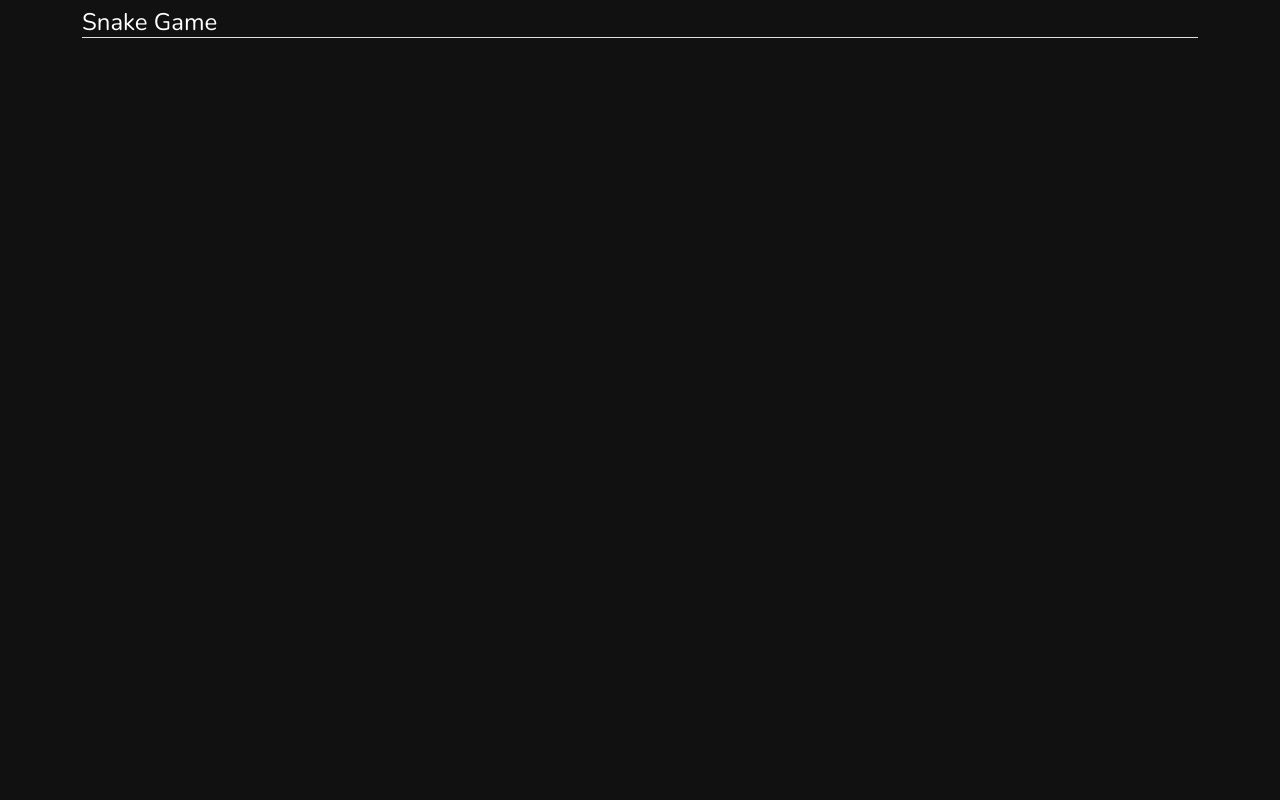
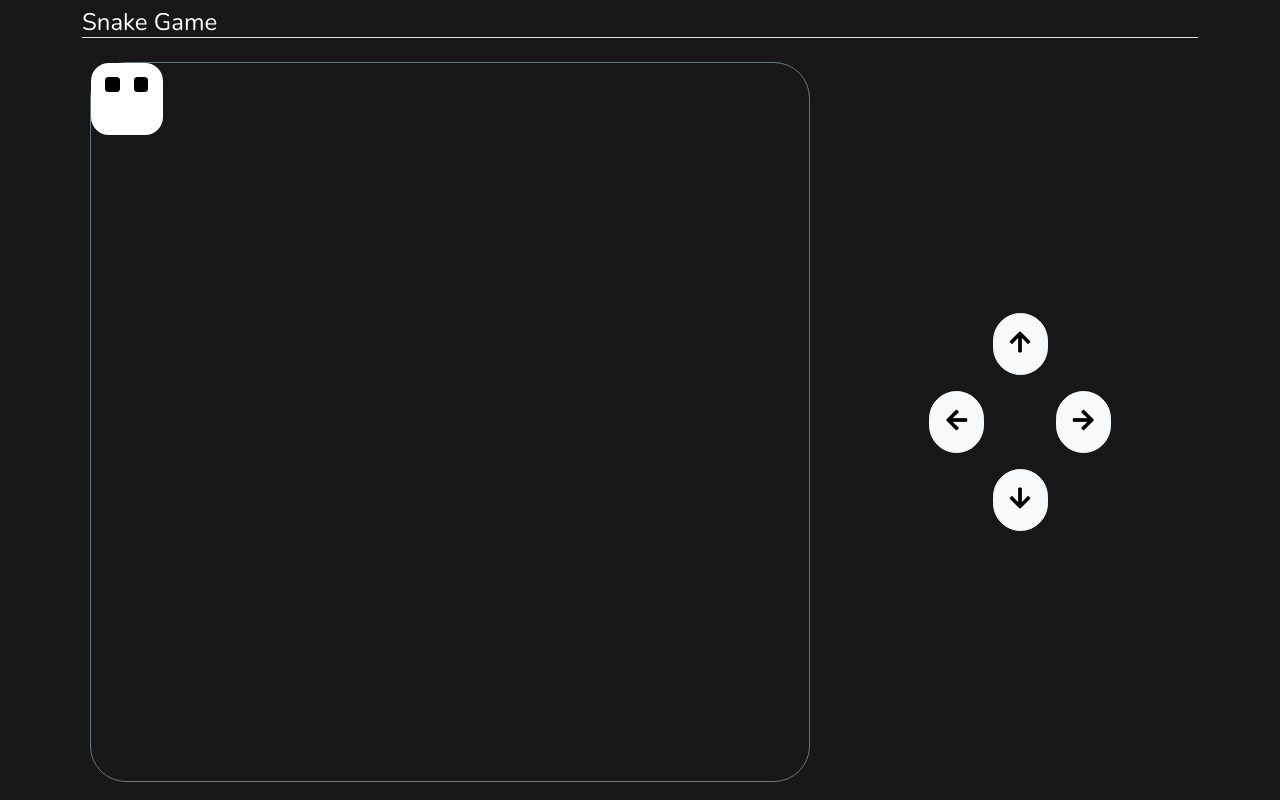
Before and after one commit to Mobashir-Monim/pacman-game, a plain HTML site: page index.html in a window 1280 px wide. Drawn offline with nearby package versions, Linux system fonts and the light colour scheme.

Commit message:
Enable resizing, alter view and enable movement

```diff
--- a/css/index.css
+++ b/css/index.css
@@ -1,5 +1,40 @@
 body {
-    background: rgba(17, 17, 17, 1) !important;
+    background: rgba(23, 23, 23, 1) !important;
     color: white !important;
     font-family: "Nunito", sans-serif !important;
 }
+
+#game-canvas {
+    width: 800px;
+    height: 800px;
+    border-radius: 5% !important;
+}
+
+.nav-arrow {
+    font-size: 1.5em;
+}
+
+.snake-blob {
+    position: relative;
+    width: 10% !important;
+    height: 10% !important;
+    background: white !important;
+    border-radius: 25%;
+}
+
+.snake-eye {
+    position: relative;
+    width: 20%;
+    height: 20%;
+    background: black !important;
+    border-radius: 25%;
+}
+
+.left-eye {
+    top: 20%;
+    left: 20%;
+}
+
+.right-eye {
+    left: 60%;
+}
--- a/index.html
+++ b/index.html
@@ -5,11 +5,11 @@
     <meta http-equiv="X-UA-Compatible" content="IE=edge">
     <meta name="viewport" content="width=device-width, initial-scale=1.0">
     <link rel="stylesheet" href="css/index.css">
-    <script src="js/index.js"></script>
     <link href="https://cdn.jsdelivr.net/npm/bootstrap@5.0.1/dist/css/bootstrap.min.css" rel="stylesheet" integrity="sha384-+0n0xVW2eSR5OomGNYDnhzAbDsOXxcvSN1TPprVMTNDbiYZCxYbOOl7+AMvyTG2x" crossorigin="anonymous">
-    <script src="https://cdn.jsdelivr.net/npm/bootstrap@5.0.1/dist/js/bootstrap.bundle.min.js" integrity="sha384-gtEjrD/SeCtmISkJkNUaaKMoLD0//ElJ19smozuHV6z3Iehds+3Ulb9Bn9Plx0x4" crossorigin="anonymous"></script>
     <link rel="preconnect" href="https://fonts.gstatic.com">
     <link href="https://fonts.googleapis.com/css2?family=Nunito:wght@200;300&display=swap" rel="stylesheet">
+    <link rel="stylesheet" href="https://cdnjs.cloudflare.com/ajax/libs/font-awesome/5.15.0/css/all.min.css"/>
+    <link href="https://fonts.googleapis.com/icon?family=Material+Icons+Outlined" rel="stylesheet">
     <title>Snake Game</title>
 </head>
 <body>
@@ -19,6 +19,41 @@
                 <h4 class="border-bottom">Snake Game</h4>
             </div>
         </div>
+        <div class="row">
+            <div class="col-md-8 my-2 d-flex justify-content-center" id="game-canvas-container">
+                <div id="game-canvas" class="border border-secondary">
+                    <div class="snake-blob" id="snake-head">
+                        <div class="snake-eye left-eye"></div>
+                        <div class="snake-eye right-eye"></div>
+                    </div>
+                </div>
+            </div>
+            <div class="col-md-4 my-auto">
+                <div class="row">
+                    <div class="col-12 text-center my-2">
+                        <button class="btn rounded-pill btn-light p-3" onclick="setSnakeDirection('up')"><i class="nav-arrow fas fa-arrow-up"></i></button>
+                    </div>
+                </div>
+                <div class="row">
+                    <div class="col"></div>
+                    <div class="col-4 my-2 text-center">
+                        <button class="btn rounded-pill btn-light p-3" onclick="setSnakeDirection('left')"><i class="nav-arrow fas fa-arrow-left"></i></button>
+                    </div>
+                    <div class="col-4 my-2 text-center">
+                        <button class="btn rounded-pill btn-light p-3" onclick="setSnakeDirection('right')"><i class="nav-arrow fas fa-arrow-right"></i></button>
+                    </div>
+                    <div class="col"></div>
+                </div>
+                <div class="row">
+                    <div class="col-12 text-center my-2">
+                        <button class="btn rounded-pill btn-light p-3" onclick="setSnakeDirection('down')"><i class="nav-arrow fas fa-arrow-down"></i></button>
+                    </div>
+                </div>
+            </div>
+        </div>
     </div>
+    <script src="https://cdn.jsdelivr.net/npm/bootstrap@5.0.1/dist/js/bootstrap.bundle.min.js" integrity="sha384-gtEjrD/SeCtmISkJkNUaaKMoLD0//ElJ19smozuHV6z3Iehds+3Ulb9Bn9Plx0x4" crossorigin="anonymous"></script>
+    <script src="js/index.js"></script>
+    <script src="js/movements.js"></script>
 </body>
 </html>
--- a/js/index.js
+++ b/js/index.js
@@ -0,0 +1,23 @@
+let gameCanvasContainer = document.getElementById('game-canvas-container');
+let gameCanvas = document.getElementById('game-canvas');
+let snakeHead = document.getElementById('snake-head');
+let snake = {
+    direction: [1, 1],
+    positions: [
+        [0, 0],
+    ],
+};
+
+window.onload = () => {
+    setGameCanvas();
+}
+
+window.onresize = () => {
+    setGameCanvas();
+}
+
+const setGameCanvas = () => {
+    let screenVal = (Math.min(gameCanvasContainer.offsetWidth, window.innerHeight)) - 40;
+    gameCanvas.style.width = `${ screenVal }px`;
+    gameCanvas.style.height = `${ screenVal }px`;
+}
--- /dev/null
+++ b/js/movements.js
@@ -0,0 +1,75 @@
+const renderBlobPosition = () => {
+    snakeHead.style.left = `${ snake.positions[0][0] }%`;
+    snakeHead.style.top = `${ snake.positions[0][1] }%`;
+}
+
+const setSnakeDirection = (direction) => {
+    switch (direction) {
+        case 'right':
+            snake.direction[0] = 1;
+            snake.direction[1] = 0;
+            break;
+        case 'left':
+            snake.direction[0] = -1;
+            snake.direction[1] = 0;
+            break;
+        case 'down':
+            snake.direction[0] = 0;
+            snake.direction[1] = 1;
+            break;
+        case 'up':
+            snake.direction[0] = 0;
+            snake.direction[1] = -1;
+            break;
+        default:
+            break;
+    }
+
+    renderBlobPosition();
+}
+
+const moveLeft = () => {
+    if (snake.positions[0][0] < 10) {
+        snake.positions[0][0] = 90;
+    } else {
+        snake.positions[0][0] -= 10;
+    }
+}
+
+const moveRight = () => {
+    if (snake.positions[0][0] >= 90) {
+        snake.positions[0][0] = 0;
+    } else {
+        snake.positions[0][0] += 10;
+    }
+}
+
+const moveUp = () => {
+    if (snake.positions[0][1] < 10) {
+        snake.positions[0][1] = 90;
+    } else {
+        snake.positions[0][1] -= 10;
+    }
+}
+
+const moveDown = () => {
+    if (snake.positions[0][1] >= 90) {
+        snake.positions[0][1] = 0;
+    } else {
+        snake.positions[0][1] += 10;
+    }
+}
+
+setInterval(() => {
+    if (snake.direction[0] == 1) {
+        moveRight();
+    } else if (snake.direction[0] == -1) {
+        moveLeft();
+    } else if (snake.direction[1] == 1) {
+        moveDown();
+    } else if (snake.direction[1] == -1) {
+        moveUp();
+    }
+
+    renderBlobPosition();
+}, 500  );
```
